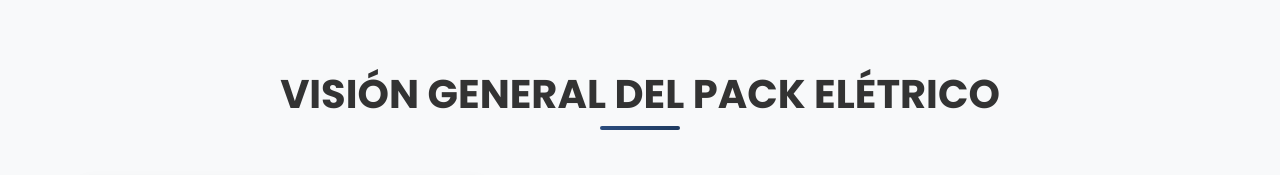
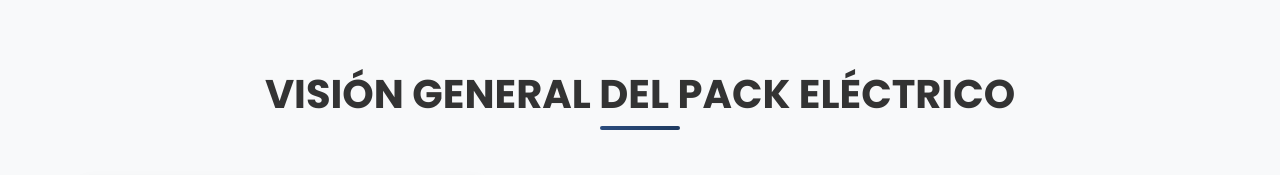
Before and after one commit to kolobiop/md_pag, a plain HTML site: page index.html in a window 1280 px wide. Shown: the part 443-618 px from the top of the page. Drawn offline with nearby package versions, Linux system fonts and the light colour scheme.

```diff
--- a/index.html
+++ b/index.html
@@ -254,7 +254,7 @@
     <section class="about" id="about">
         <div class="container">
             <div class="section-title">
-                <h2>VISIÓN GENERAL DEL PACK ELÉTRICO </h2>
+                <h2>VISIÓN GENERAL DEL PACK ELÉCTRICO </h2>
             </div>
             <div class="row align-items-center">
                 <div class="col-md-6">
```
